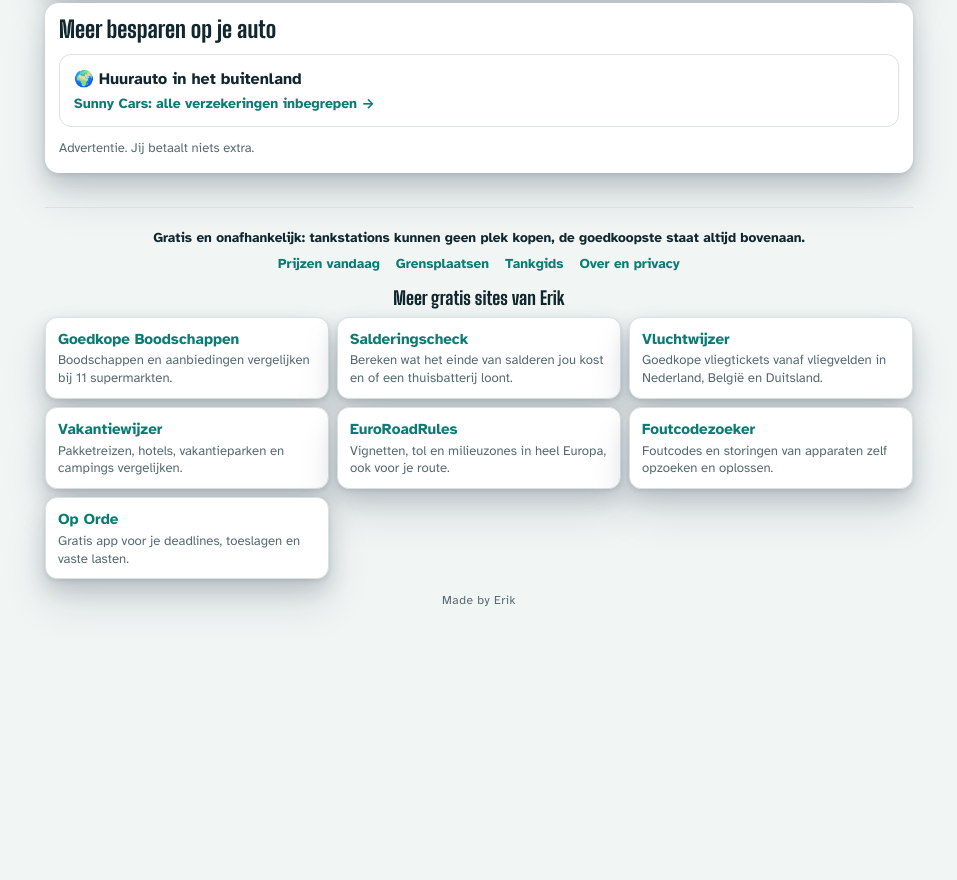
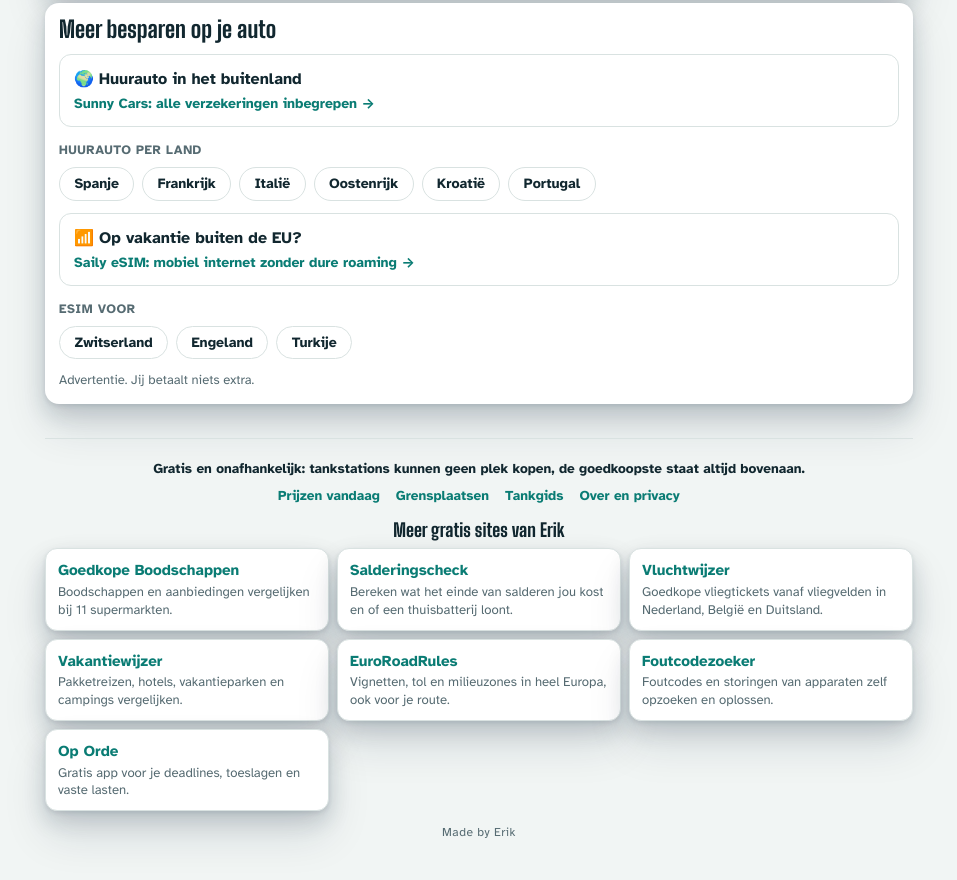
Before and after one commit to djbeltman35-arch/Tankwijzer, a website: page site/index.html in a window 1280 px wide. Shown: the part 1374-2254 px from the top of the page, without its empty margins (161-1118 px from the left). Before the commit the page ends 2105 px from the top, so only its background shows below. Drawn offline with Linux system fonts and the light colour scheme; no server answers.

Commit message:
Meer besparen op je auto: Sunny Cars per land (6 deeplinks) + Saily eSIM buiten EU (3 deeplinks); sw v40
Co-Authored-By: Claude Opus 5.5 <noreply@anthropic.com>
Claude-Session: https://claude.ai/code/session_01Lxu2CyLGSfNCLxeu15Dh1J

```diff
--- a/site/index.html
+++ b/site/index.html
@@ -343,6 +343,10 @@ section[data-view="zoek"]{gap:8px!important}
 .verdict.bad .vnum{font-size:1.45rem!important;min-width:2.4em}
 .verdict.bad strong{font-size:.95rem}
 .verdict.bad .note{font-size:.78rem;line-height:1.3}
+#meerauto .plbl{margin:.2rem 0 -.2rem;font:700 .8rem var(--f-body);color:var(--muted);text-transform:uppercase;letter-spacing:.04em}
+#meerauto .pchips{display:flex;flex-wrap:wrap;gap:8px}
+#meerauto .pchips a{border:1px solid var(--line);background:var(--surface);color:var(--ink);border-radius:999px;padding:.45rem .9rem;font:600 .88rem var(--f-body);text-decoration:none}
+#meerauto .pchips a:hover{border-color:var(--accent)}
 </style>
 </head>
 <body>
@@ -424,6 +428,9 @@ section[data-view="zoek"]{gap:8px!important}
       <div class="card partners" id="meerauto">
       <h2>Meer besparen op je auto</h2>
       <a class="plink" href="https://www.awin1.com/cread.php?awinmid=128671&amp;awinaffid=3152283&amp;clickref=tankwijzer" rel="sponsored noopener" target="_blank"><b>🌍 Huurauto in het buitenland</b><span>Sunny Cars: alle verzekeringen inbegrepen →</span></a>
+      <p class="plbl">Huurauto per land</p><div class="pchips"><a href="https://www.awin1.com/cread.php?awinmid=128671&amp;awinaffid=3152283&amp;clickref=tankwijzer&amp;ued=https%3A%2F%2Fwww.sunnycars.nl%2Fauto-huren%2Fspanje%2F" rel="sponsored noopener" target="_blank">Spanje</a><a href="https://www.awin1.com/cread.php?awinmid=128671&amp;awinaffid=3152283&amp;clickref=tankwijzer&amp;ued=https%3A%2F%2Fwww.sunnycars.nl%2Fauto-huren%2Ffrankrijk%2F" rel="sponsored noopener" target="_blank">Frankrijk</a><a href="https://www.awin1.com/cread.php?awinmid=128671&amp;awinaffid=3152283&amp;clickref=tankwijzer&amp;ued=https%3A%2F%2Fwww.sunnycars.nl%2Fauto-huren%2Fitalie%2F" rel="sponsored noopener" target="_blank">Italië</a><a href="https://www.awin1.com/cread.php?awinmid=128671&amp;awinaffid=3152283&amp;clickref=tankwijzer&amp;ued=https%3A%2F%2Fwww.sunnycars.nl%2Fauto-huren%2Foostenrijk%2F" rel="sponsored noopener" target="_blank">Oostenrijk</a><a href="https://www.awin1.com/cread.php?awinmid=128671&amp;awinaffid=3152283&amp;clickref=tankwijzer&amp;ued=https%3A%2F%2Fwww.sunnycars.nl%2Fauto-huren%2Fkroatie%2F" rel="sponsored noopener" target="_blank">Kroatië</a><a href="https://www.awin1.com/cread.php?awinmid=128671&amp;awinaffid=3152283&amp;clickref=tankwijzer&amp;ued=https%3A%2F%2Fwww.sunnycars.nl%2Fauto-huren%2Fportugal%2F" rel="sponsored noopener" target="_blank">Portugal</a></div>
+      <a class="plink" href="https://www.awin1.com/cread.php?awinmid=128623&amp;awinaffid=3152283&amp;clickref=tankwijzer" rel="sponsored noopener" target="_blank"><b>📶 Op vakantie buiten de EU?</b><span>Saily eSIM: mobiel internet zonder dure roaming →</span></a>
+      <p class="plbl">eSIM voor</p><div class="pchips"><a href="https://www.awin1.com/cread.php?awinmid=128623&amp;awinaffid=3152283&amp;clickref=tankwijzer&amp;ued=https%3A%2F%2Fsaily.com%2Fnl%2Fesim-switzerland%2F" rel="sponsored noopener" target="_blank">Zwitserland</a><a href="https://www.awin1.com/cread.php?awinmid=128623&amp;awinaffid=3152283&amp;clickref=tankwijzer&amp;ued=https%3A%2F%2Fsaily.com%2Fnl%2Fesim-united-kingdom%2F" rel="sponsored noopener" target="_blank">Engeland</a><a href="https://www.awin1.com/cread.php?awinmid=128623&amp;awinaffid=3152283&amp;clickref=tankwijzer&amp;ued=https%3A%2F%2Fsaily.com%2Fnl%2Fesim-turkey%2F" rel="sponsored noopener" target="_blank">Turkije</a></div>
       <p class="note ad">Advertentie. Jij betaalt niets extra.</p>
     </div>
   </section>
--- a/site/sw.js
+++ b/site/sw.js
@@ -1,5 +1,5 @@
 // Service worker: app werkt offline (laatst bekende prijzen), live gegevens altijd via het netwerk.
-const VERSION = "tankwijzer-v39";
+const VERSION = "tankwijzer-v40";
 const SHELL = ["./", "index.html", "app.js", "geo.js", "data.json", "manifest.webmanifest", "icon-192.png", "icon-512.png", "apple-touch-icon.png", "fonts/atkinson-hyperlegible-400.woff2", "fonts/big-shoulders-display-800.woff2", "fonts/jetbrains-mono-500.woff2"];
 
 self.addEventListener("install", (e) => {
```
